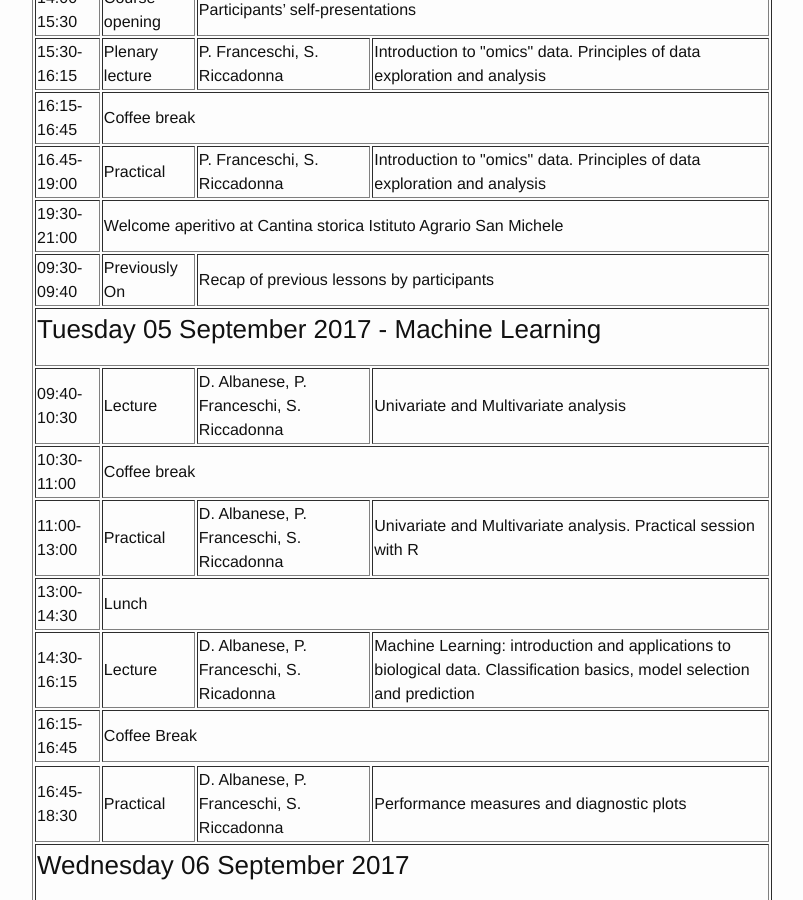
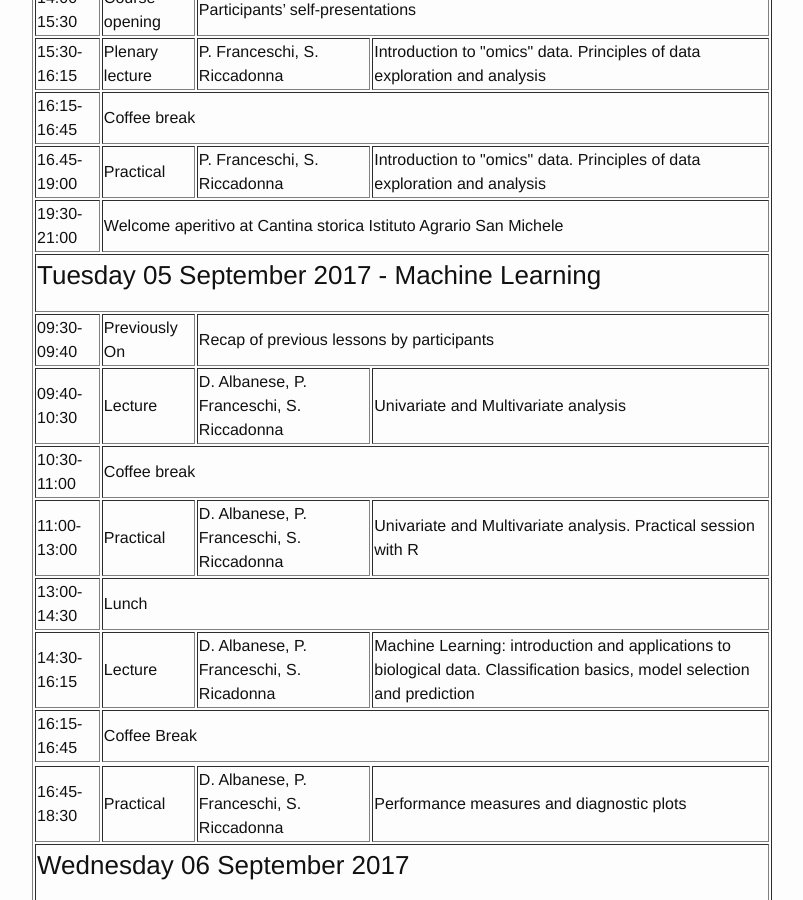
Before and after one commit to ELIXIR-IIB-training/website, a Jekyll site: the page built from _posts/2017-09-04-MachineLearning-Trento.md, in a window 1280 px wide and 900 px high, scrolled down 2765 px. Shown: the whole window, without its empty margins (238-1041 px from the left). Built offline with Jekyll 4.4.1, drawn with Linux system fonts in a browser that asks for light colours.

Commit message:
typo in the programme

```diff
--- a/_posts/2017-09-04-MachineLearning-Trento.md
+++ b/_posts/2017-09-04-MachineLearning-Trento.md
@@ -132,12 +132,12 @@ Course materials are available from the github repository:<br> [https://github.c
    <td colspan="3">Welcome aperitivo at Cantina storica Istituto Agrario San Michele</td>
 </tr>
 <tr>
+   <td colspan="4"><h3>Tuesday  05 September 2017 - Machine Learning </h3></td>
+</tr>
+<tr>
    <td>09:30-09:40</td>
    <td>Previously On</td>
    <td colspan="2">Recap of previous lessons by participants</td>
-</tr>
-<tr>
-   <td colspan="4"><h3>Tuesday  05 September 2017 - Machine Learning </h3></td>
 </tr>
 <tr>
   <td>09:40-10:30</td>
```
